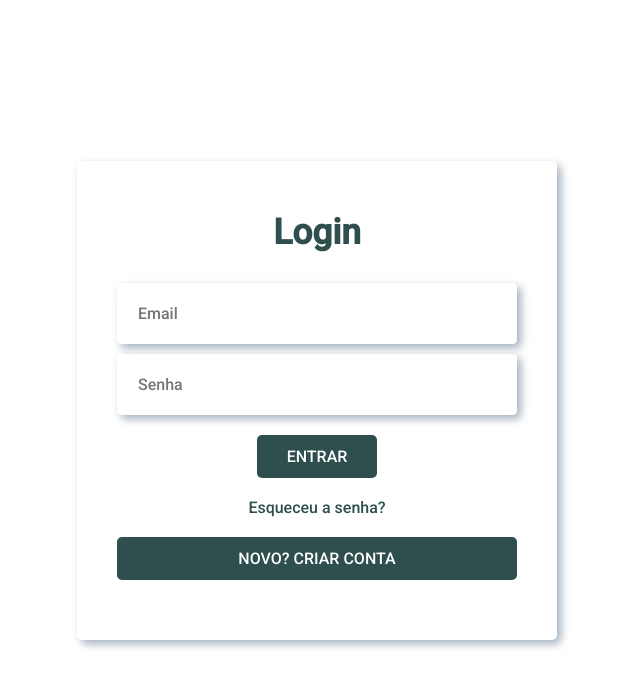
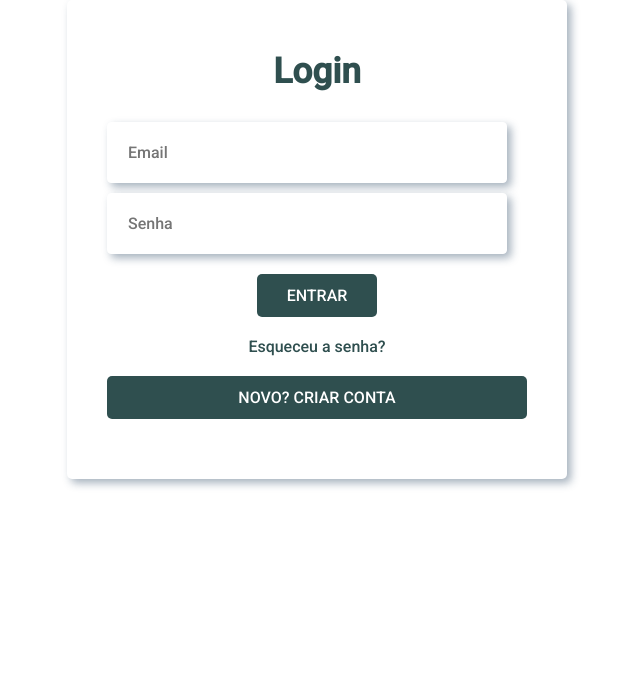
Before and after one commit to MathLouren/Rede-social, a Vue app: page / in a window 1280 px wide. Shown: the top 688 px of the page, without its empty margins (323-963 px from the left). Built offline with nearby package versions, Linux system fonts and the light colour scheme.

Commit message:
detalhes

```diff
--- a/src/App.vue
+++ b/src/App.vue
@@ -22,7 +22,7 @@ export default{
 
   #app{
     margin: auto;
-    width: 80vw;
+    max-width: 1400px;
   }
 
   *{
--- a/src/views/Login.vue
+++ b/src/views/Login.vue
@@ -36,8 +36,6 @@ export default {
 
 
     .container_login{
-        width: 100%;
-        height: 100vh;
         display: flex;
         justify-content: center;
         align-items: center;
@@ -53,6 +51,12 @@ export default {
         padding: 40px;
         box-shadow: 4px 4px 8px rgba(30, 60, 90, 0.4);
         border-radius: 5px;
+        width: 500px;
+        margin: auto;
+    }
+
+    h2{
+        text-align: center;
     }
 
 </style>
```
